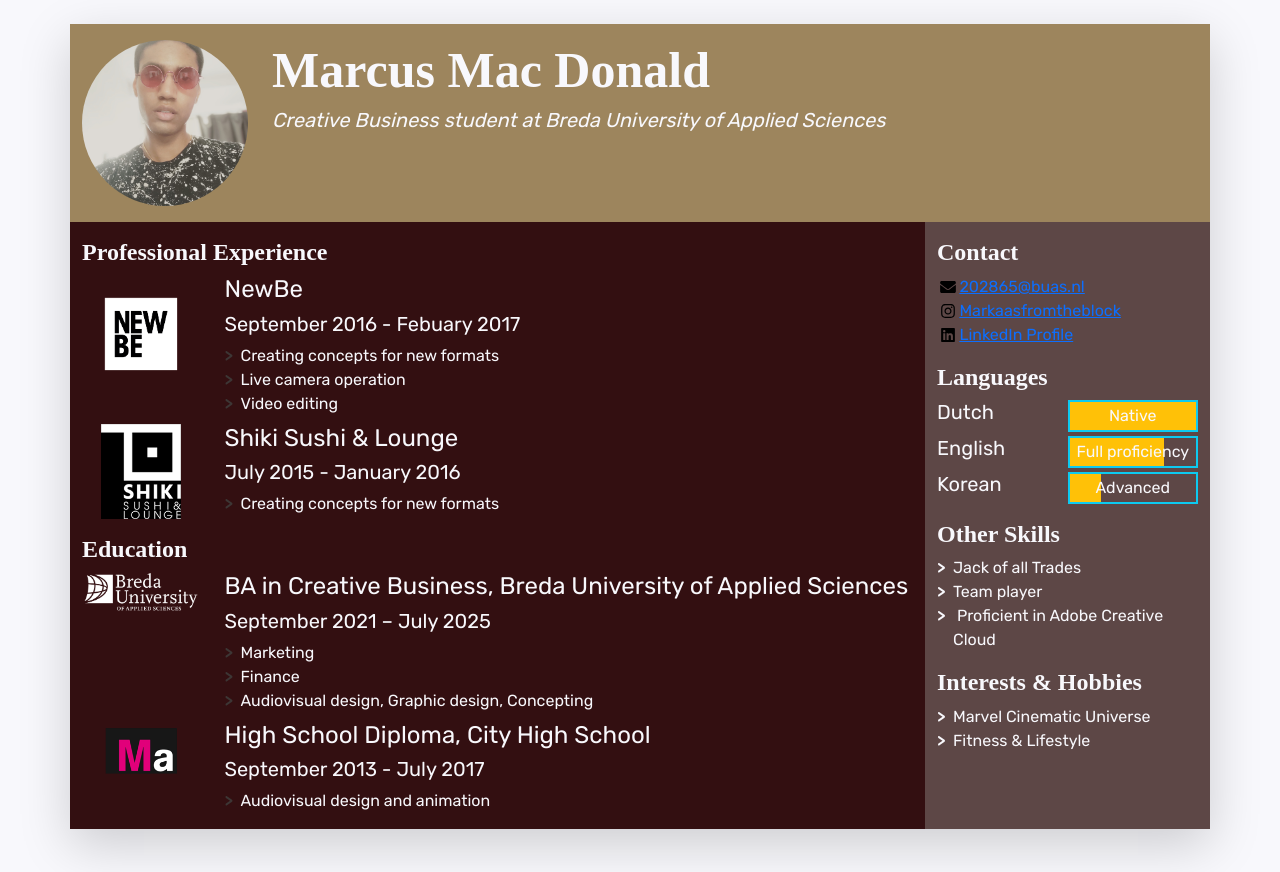
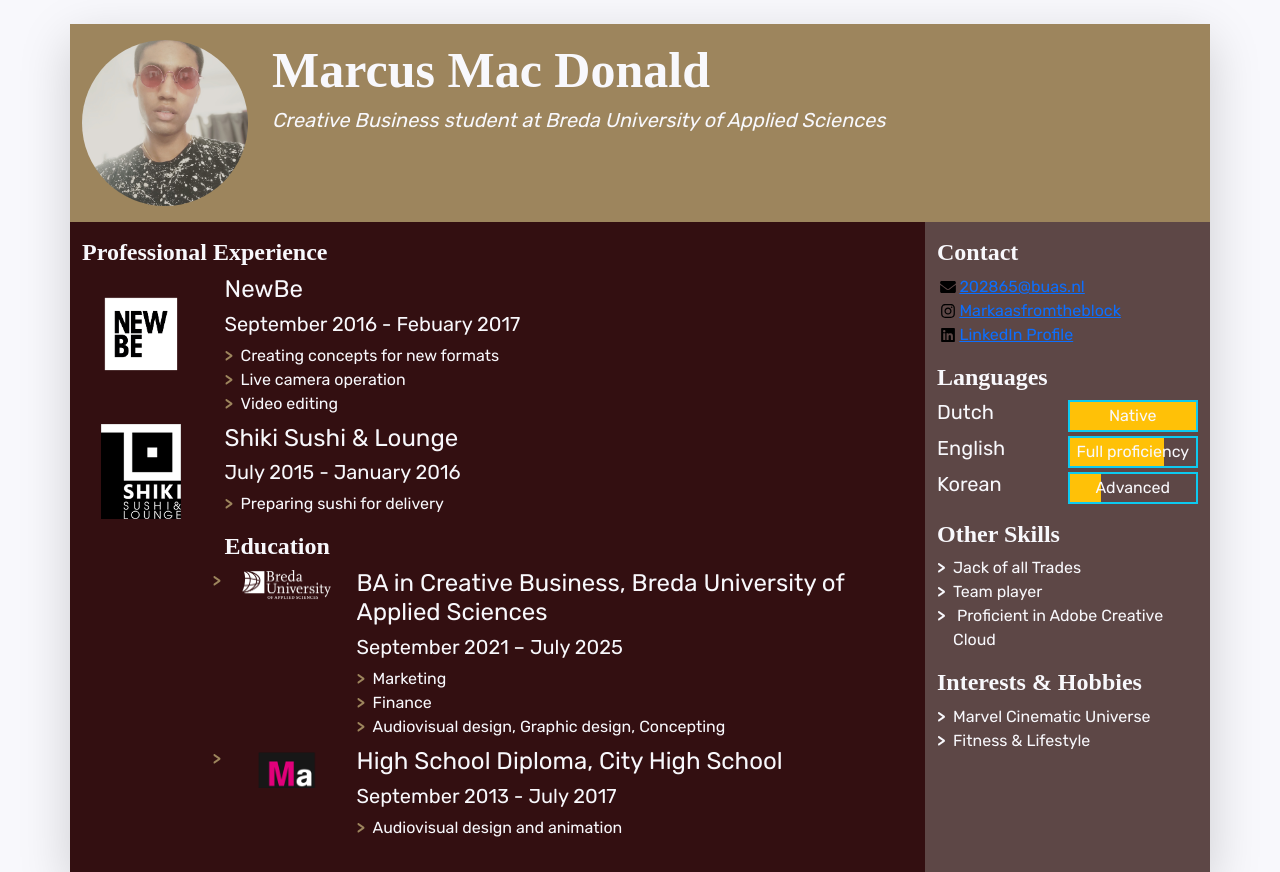
Before and after one commit to MarcusMacDonald1996/MyCV, a plain HTML site: page index.html in a window 1280 px wide. Shown: the top 872 px of the page. Drawn offline with nearby package versions, Linux system fonts and the light colour scheme.

Commit message:
Version 6
I changed the color of the arrows and skills.

```diff
--- a/css/styles.css
+++ b/css/styles.css
@@ -36,7 +36,7 @@ body {
 }
 
 .biography-details li::before {
-	color: #3D3635;
+	color: #9d855d;
 }
 
 .biography-details li, .skill-list li {
--- a/index.html
+++ b/index.html
@@ -106,23 +106,15 @@
                 <!-- We're using a grid inside a grid so we can align logos and text -->
                   <img class="biography-logo mw-100 d-block mx-auto" src="images/logo/ShikiLogo.png" alt="Company logo" width="80">
                 </div>
-                <div class="biography-contents col-9 col-sm-10 col-md-9 col-lg-10">
+  <div class="biography-contents col-9 col-sm-10 col-md-9 col-lg-10">
                   <h4>Shiki Sushi &amp; Lounge</h4>
-                  <h5>July 2015 - January 2016</h5>
+  <h5>July 2015 - January 2016</h5>
 					<ul class="biography-details list-unstyled">
-						<li>Creating concepts for new formats</li>
-                  <!-- This entry doesn't have a list of achievements, but you can copy-paste the one from above -->
-                </div>
-              </li>
+						<li>Preparing sushi for delivery</li>
 
-            </ul>
-          </section>
-
-          <!-- We're done with jobs, let's move on to schools -->
 
           <section class="my-3 biography-section">
             <h2 class="title-small">Education</h2>
-            <ul class="biography-list list-unstyled">
 
               <!-- Top item in education. And by "top", I mean a Bachelor in Creative Business at BUas. -->
               <li class="biography-item row mb-2">
@@ -155,7 +147,7 @@
                 </div>
               </li>
             </ul>
-          </section>
+  </section>
 
           <!-- This is the end of the "Education" section -->
 
```
